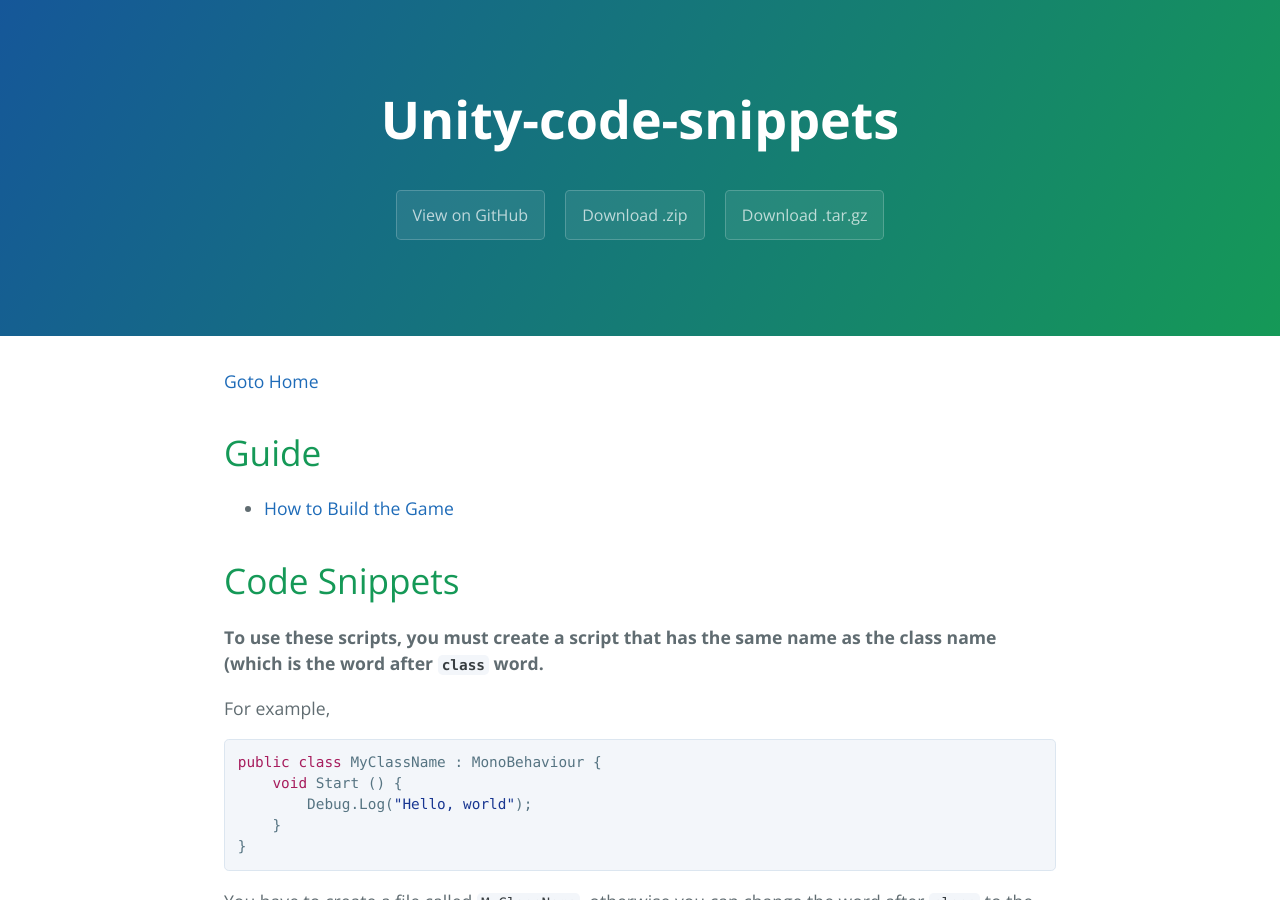
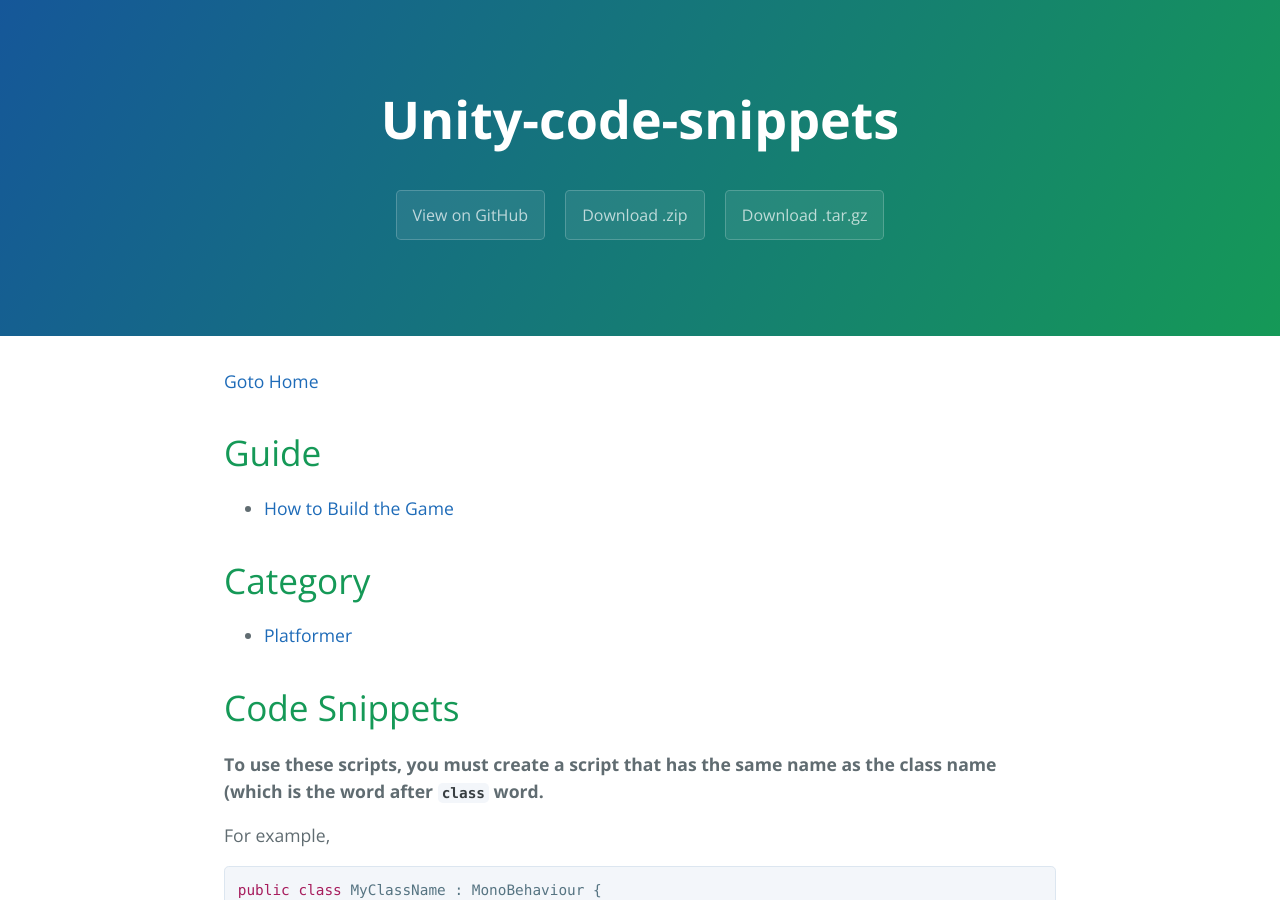
Before and after one commit to ladace/unity-code-snippets, a Jekyll site: the page built from index.md, in a window 1280 px wide and 900 px high. Built offline with Jekyll 4.4.1, drawn with Linux system fonts in a browser that asks for light colours; Markdown is read by kramdown in place of the engine named in the settings.

Commit message:
Update index.md
Add link of platformer

```diff
--- a/index.md
+++ b/index.md
@@ -5,6 +5,10 @@
 # Guide
 
  - [How to Build the Game](build.html)
+
+# Category
+
+ - [Platformer](platformer.html)
 
 # Code Snippets
 
```
